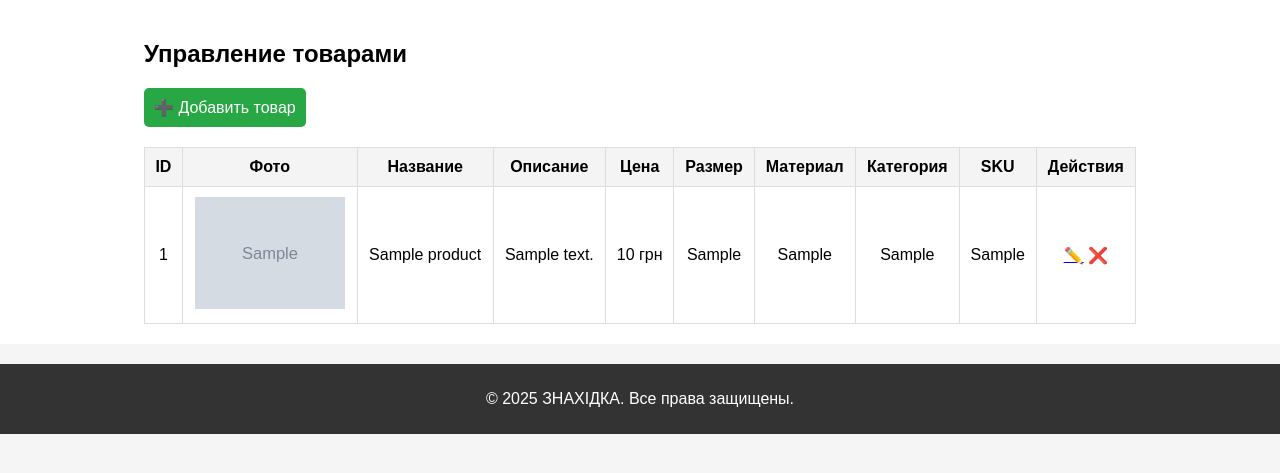
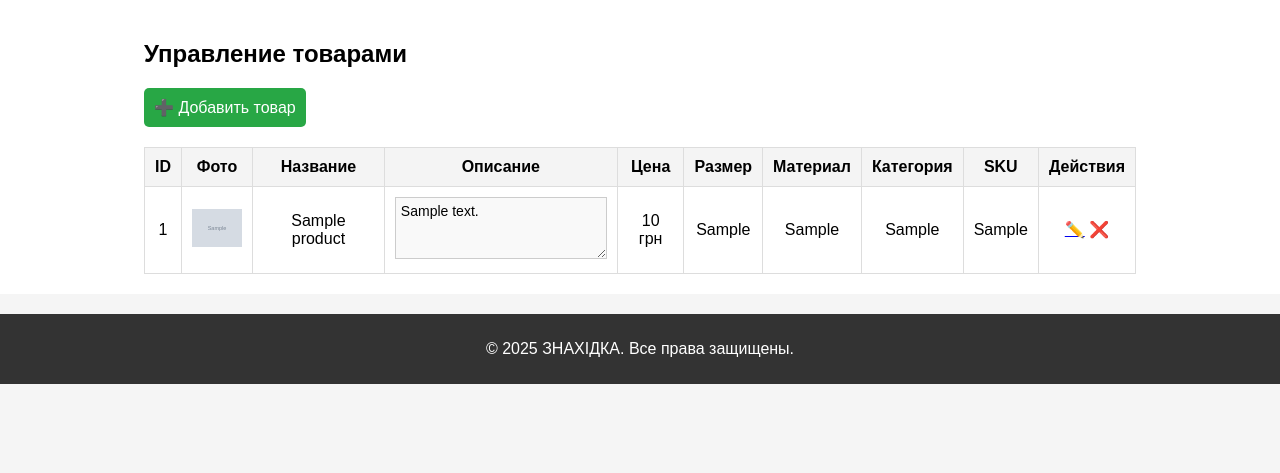
Before and after one commit to alexsandr81/znahidka, a PHP site: page /index.php?page=products in a window 1280 px wide. Shown: the part 67-540 px from the top of the page. Run offline with PHP 8.4, Linux system fonts and the light colour scheme; the visitor is signed in with stand-in values (Sample User, id 1); tables that the repository leaves empty or names only in its code hold one stand-in row (values such as "Sample post"); grey boxes marked "Sample" are stand-in pictures.

Commit message:
исправили описание.сделали динамичным

```diff
--- a/css/style.css
+++ b/css/style.css
@@ -211,3 +211,15 @@ button:hover {
     color: red;
     text-decoration: none;
 }
+
+.description-textarea {
+    width: 200px; /* Начальная ширина */
+    min-height: 50px; /* Минимальная высота */
+    resize: both; /* Позволяет изменять размер и вертикально, и горизонтально */
+    border: 1px solid #ccc;
+    padding: 5px;
+    background: #f9f9f9;
+    font-family: Arial, sans-serif;
+    font-size: 14px;
+    overflow: auto; /* Добавляет прокрутку, если текст выходит за границы */
+}
--- a/views/admin/products.php
+++ b/views/admin/products.php
@@ -52,12 +52,13 @@ $products = $stmt->fetchAll();
                 <tr>
                     <td><?= $product['id'] ?></td>
                     <td>
-                    <img src="/znahidka/img/products/<?= htmlspecialchars($product['image']) ?>" width="150">
+                    <img src="/znahidka/img/products/<?= htmlspecialchars($product['image']) ?>" width="50">
 
 </td>
 
                     <td><?= htmlspecialchars($product['title']) ?></td>
-                    <td><?= htmlspecialchars($product['description']) ?></td>
+                    <td><textarea class="description-textarea"><?= htmlspecialchars($product['description']) ?> </textarea></td>
+
                     <td><?= $product['price'] ?> грн</td>
                     <td><?= htmlspecialchars($product['size']) ?></td>
                     <td><?= htmlspecialchars($product['material']) ?></td>
```
